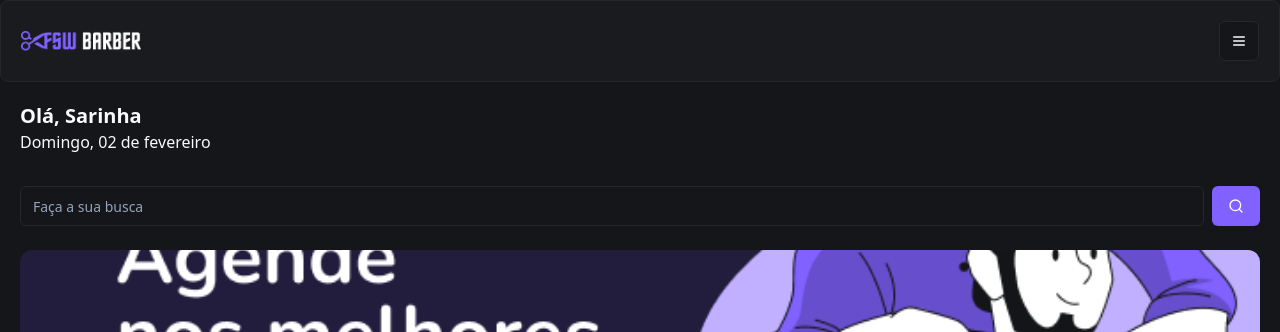
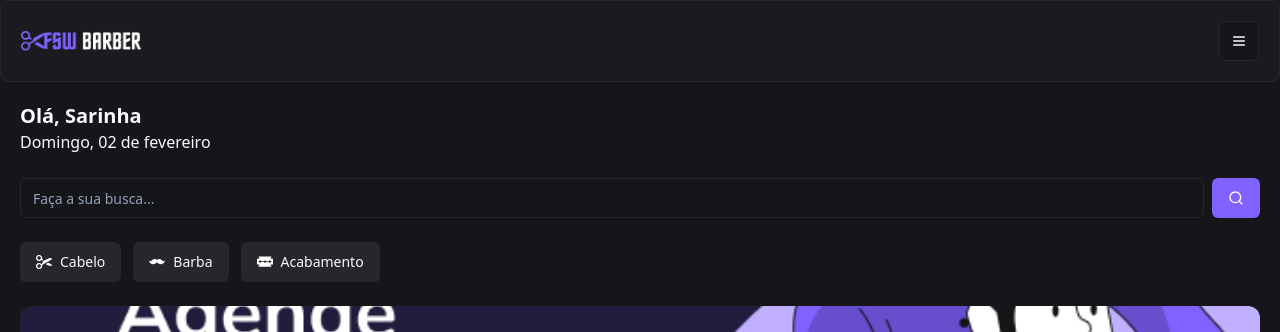
Before and after one commit to Srhiulli/barber, a Next.js app: page / in a window 1280 px wide. Shown: the top 332 px of the page. Built offline with nearby package versions, Linux system fonts and the light colour scheme; no server answers; the database is empty.

Commit message:
feat: add quickSearh

```diff
--- a/app/page.tsx
+++ b/app/page.tsx
@@ -23,12 +23,33 @@ const Home = async () => {
       <div className="p-5">
         <h2 className="text-xl font-bold"> Olá, Sarinha</h2>
         <p>Domingo, 02 de fevereiro</p>
-        <div className="flex items-center gap-2 mt-8">
-          <Input placeholder="Faça a sua busca" />
+        <div className="flex items-center gap-2 mt-6 ">
+          <Input placeholder="Faça a sua busca..." />
           <Button>
             <SearchIcon />
           </Button>
         </div>
+
+        <div className="flex gap-3 mt-6">
+          <Button className="gap-2" variant="secondary">
+            <Image src="/cabelo.svg" width={16} height={16} alt="Cabelo" />
+            Cabelo
+          </Button>
+          <Button className="gap-2" variant="secondary">
+            <Image src="/barba.svg" width={16} height={16} alt="Barba" />
+            Barba
+          </Button>
+          <Button className="gap-2" variant="secondary">
+            <Image
+              src="/acabamento.svg"
+              width={16}
+              height={16}
+              alt="Acabamento"
+            />
+            Acabamento
+          </Button>
+        </div>
+
         <div className="relative w-full h-[150px] mt-6 ">
           <Image
             src="/banner-01.png"
@@ -37,6 +58,7 @@ const Home = async () => {
             alt="banner"
           />
         </div>
+
         <h2 className="uppercase font-bold text-xs text-gray-400 mt-6 mb-3">
           {" "}
           Agendamentos
```
